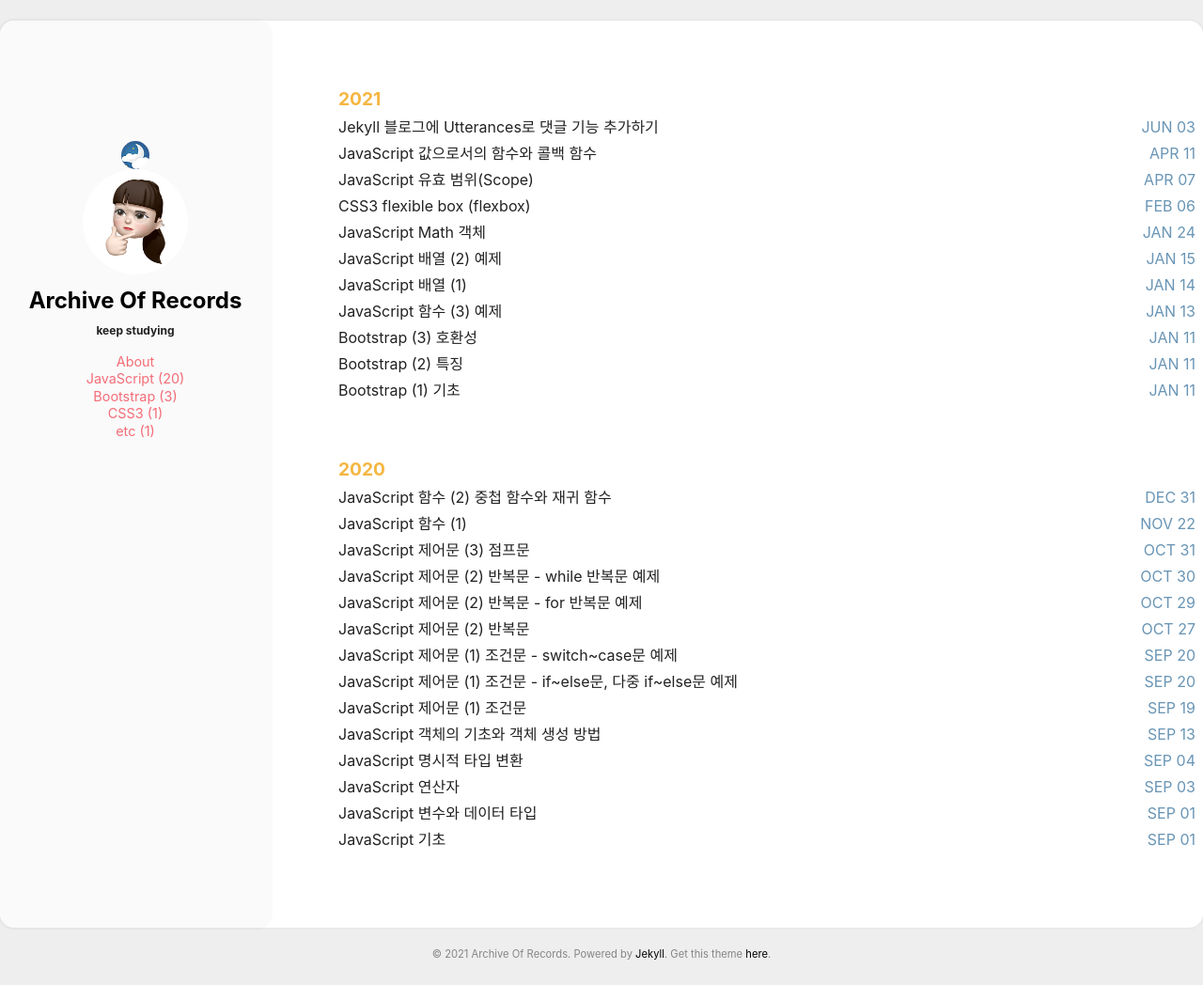
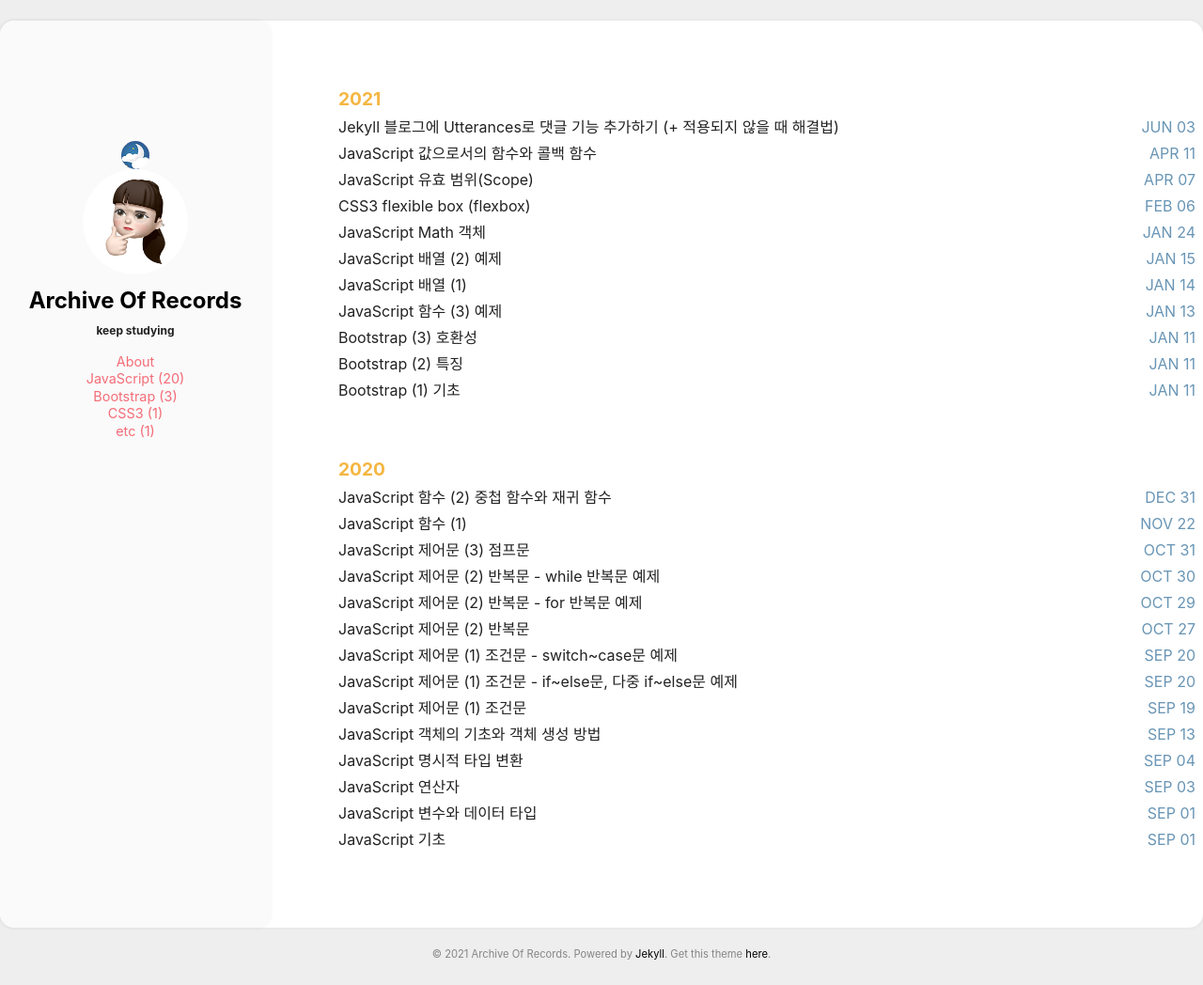
Before and after one commit to absolutelyfullycapable/absolutelyfullycapable.github.io, a Jekyll site: the page built from index.html, in a window 1280 px wide. Shown: the whole page at 94% size. Built offline with Jekyll 4.4.1, drawn with Linux system fonts in a browser that asks for light colours.

Commit message:
Update 2021-06-03-jekyll-utterances.md

```diff
--- a/_posts/2021-06-03-jekyll-utterances.md
+++ b/_posts/2021-06-03-jekyll-utterances.md
@@ -1,5 +1,5 @@
 ---
-title: "Jekyll 블로그에 Utterances로 댓글 기능 추가하기"
+title: "Jekyll 블로그에 Utterances로 댓글 기능 추가하기 (+ 적용되지 않을 때 해결법)"
 date: 2021-06-03
 categories: [etc]
 comments: true
@@ -8,9 +8,14 @@ comments: true
 ## 제가 Utterances를 사용한 이유는요..
 
 시작하기 앞서 저는 작년 9월부터 Jekyll 블로그를 사용하다가 `댓글 기능이 없어 타인과 글에 대해 소통하기 불편할 것 같다`의 이유로 올해 4월 다른 플랫폼으로 블로그를 이사한 적이 있습니다. (물론 다른 사람에게 보여 주거나 소통을 최우선으로 두고 작성한 글들이 아니라 스스로 공부한 내용을 정리한 형식이긴 하지만요..)<br>
+<br>
 이사한 블로그는 잘 구축되어 있는 플랫폼이라 여러 방면에서 운영하기 좋았지만 작년부터 남긴 기록이 아깝기도 했고, 결정적으로 `Jekyll 블로그도 댓글 기능을 추가할 수 있다`는 사실을 알고 '새로 시작하는 것도 좋지만 있던 블로그를 잘 관리해 보자' 생각이 들어 다시 돌아오게 되었습니다.<br>
-Jekyll 블로그에 댓글 기능을 추가할 수 있는 프로그램은 [Disqus](https://disqus.com/), [Utterances](https://github.com/apps/utterances), [Gitalks](https://github.com/gitalk/gitalk) 등등 여러 개가 있지만 그 중에서도 쉽게 설치할 수 있고, UI가 괜찮고, 댓글을 Repo Issue로 관리할 수 있는 **Utterances**을 사용했습니다. Utterances 사용 방법에 대한 글은 구글링만 해도 정말 많이 나오지만, 그래도 스스로 정리하면서 같은 문제로 댓글 기능 추가에 어려움을 느끼고 있는 분들에게 '이런 문제 때문일 수도 있어요!'라고 알려 주고 싶어 글을 작성합니다.<br>
-포스팅 내용에 대한 피드백은 언제나 환영입니다! 😎
+<br>
+Jekyll 블로그에 댓글 기능을 추가할 수 있는 프로그램은 [Disqus](https://disqus.com/), [Utterances](https://github.com/apps/utterances), [Gitalks](https://github.com/gitalk/gitalk) 등등 여러 개가 있지만 그 중에서도 쉽게 설치할 수 있고, UI가 괜찮고, 댓글을 Repo Issue로 관리할 수 있는 **Utterances**을 사용했습니다.<br>
+<br>
+Utterances 사용 방법에 대한 글은 구글링만 해도 정말 많이 나오지만, 그래도 스스로 정리하면서 같은 문제로 댓글 기능 추가에 어려움을 느끼고 있는 분들에게 '이런 문제 때문일 수도 있어요!'라고 알려 주고 싶어 글을 작성합니다.<br>
+<br>
+**포스팅 내용에 대한 피드백은 언제나 환영입니다! 😎**
 
 <br>
 <hr>
@@ -19,7 +24,13 @@ Jekyll 블로그에 댓글 기능을 추가할 수 있는 프로그램은 [Disqu
 ## 그래서 Utterances가 뭔가요?
 
 ![Utterances](https://blog.kakaocdn.net/dn/bLOjds/btq6q0NtwI4/F2HHNjbjnafchAVAjHbEC0/img.png)
-말 그대로 Github Issue를 기반으로 만든 댓글 위젯입니다. [Github issue search API](https://developer.github.com/v3/search/#search-issues)를 사용하여 `url`, `pathname`, 혹은 `title`를 기반한 페이지 관련 Issue를 찾아 Github Issue로 관리합니다.(댓글을 보는 것뿐만 아니라 작성, 삭제 등등 여러 기능들이 가능하더라고요? 😯 와우..)<br>
+
+<br>
+
+말 그대로 Github Issue를 기반으로 만든 댓글 위젯입니다.<br>
+<br>
+[Github issue search API](https://developer.github.com/v3/search/#search-issues)를 사용하여 `url`, `pathname`, 혹은 `title`를 기반한 페이지 관련 Issue를 찾아 Github Issue로 관리합니다.(댓글을 보는 것뿐만 아니라 작성, 삭제 등등 여러 기능들이 가능하더라고요? 😯 와우..)<br>
+<br>
 광고가 없는 오픈 소스라 Disqus 대체로 많이 사용하는 것 같습니다.<br>
 
 <br>
@@ -33,7 +44,9 @@ Jekyll 블로그에 댓글 기능을 추가할 수 있는 프로그램은 [Disqu
 ![댓글 관리용 신규 Repository](https://blog.kakaocdn.net/dn/C2O9I/btq6rn2KKXe/KA79o2hPKd2RD9k8Kfze9K/img.png)
 
 댓글을 관리하는 신규 Repository를 만듭니다. **(기존 블로그 Repo에서 한꺼번에 관리하고 싶다면 새로 만들지 않고 블로그 Repo를 연결해도 됩니다!)**<br>
+<br>
 보통 이름은 `blog-comments`나 `blog_comments`로 많이 만드시더라구요. 꼭 저렇게 해야 하는 건 아니니 각자 원하는 대로 작성해 주시면 될 것 같습니다.<br>
+<br>
 여기서 주의할 점은 ✨ 꼭 **Public**으로 만드셔야 합니다! ✨<br>
 
 <br>
@@ -49,7 +62,9 @@ Install 버튼을 누르면 요런 페이지가 뜨는데요.
 
 ![Install Utterances 2](https://blog.kakaocdn.net/dn/YaA7L/btq6mHVXfOj/SaJSwLQU3QjfdfqSt837q1/img.png)
 
-제 Github에 있는 모든 Repo에 적용하지 않을 거고, 댓글 관리용 Repo를 만들었기 때문에 **Only select repositories**를 선택하고 앞서 만든 댓글 관리용 Repo를 선택합니다. (댓글 관리용 Repo를 만들지 않았다면 Utterances와 연결할 Repo를 선택하면 됩니다!)<br>
+제 Github에 있는 모든 Repo에 적용하지 않을 거고, 댓글 관리용 Repo를 만들었기 때문에 **Only select repositories**를 선택하고 앞서 만든 댓글 관리용 Repo를 선택합니다.<br>
+댓글 관리용 Repo를 만들지 않았다면 Utterances와 연결할 Repo를 선택하면 됩니다!<br>
+<br>
 그 후 Install 버튼 다시 클릭!
 
 <br>
@@ -60,6 +75,7 @@ Install 버튼을 누르면 요런 페이지가 뜨는데요.
 ![Utterances 사이트](https://blog.kakaocdn.net/dn/cdnI2C/btq6n6VJD4z/gRovZi7Rbv6GzNwc1uXtak/img.png)
 
 해당 페이지에서는 Utterances에 대한 소개와 Repo 지정, Issue Mapping 방법, Issue label 및 Theme 옵션 설정, Utterances를 활성화해 줄 스크립트가 나옵니다.<br>
+<br>
 차근차근 완성해 볼까요?
 
 <br>
@@ -94,9 +110,10 @@ Theme 옵션은 여러 개가 있습니다. 이것 또한 각자 블로그에
 ![Utterances Script](https://blog.kakaocdn.net/dn/Qr3rw/btq6mBWdyHA/SM6ssTldW9Y3D4CtCPJU4k/img.png)
 
 그 후 설정에 맞게 완성된 script를 복사합니다.<br>
-저는 포스트에만 댓글을 설정해 줄 거기 때문에 복사한 script를 `_layouts/post.html`에 넣었습니다.<br>
+저는 포스트에만 댓글을 설정해 줄 거기 때문에 복사한 script를 `_layouts/post.html`에 넣었습니다. (댓글 기능이 필요한 페이지에 넣으면 될 것 같아요!)<br>
+<br>
 신나게 등록하고 Jekyll 블로그를 열어 댓글창이 생긴 걸 확인한 뒤, 테스트 댓글을 작성하려고 Sign with Github 버튼을 누르는 순간 이런 화면을 마주했습니다.
-
+<br>
 ![404 Error](https://blog.kakaocdn.net/dn/bEAz5V/btq6oDy0mwn/D6rcMuwHSfc9crijW1LHmk/img.png)
 
 왜.. 뭐가 문제인데.. 😥
@@ -108,15 +125,20 @@ Theme 옵션은 여러 개가 있습니다. 이것 또한 각자 블로그에
 
 <br>
 
-보통의 경우에 복사한 script를 넣은 뒤 정상적으로 작동해야 합니다.<br>
-그런데 저는 (단계들을 잘 밟으면서 온 것 같은데..) Github 연동 로그인이 되지 않아 애를 먹었습니다. 아무래도 비교적 쉽게 설치할 수 있어 저와 같은 문제를 겪고 있는 사람을 찾기 어렵더라구요. (물론 제 구글링 실력이 나빠서 못 발견했을 수도 있..)<br>
+보통의 경우에 복사한 script를 넣은 뒤 정상적으로 작동해야 합니다. 그런데 저는 (단계들을 잘 밟으면서 온 것 같은데..) Github 연동 로그인이 되지 않아 애를 먹었습니다.<br>
+<br>
+구글링을 해 봐도 비교적 쉽게 설치할 수 있는 거라 그런지 저와 같은 문제를 겪고 있는 사람을 찾기 어렵더라구요. (물론 제 구글링 실력이 나빠서 못 발견했을 수도 있..)<br>
+<br>
 그래서 제가 설치할 때 참고한 [HAHWUL 님 블로그 포스팅](https://www.hahwul.com/2020/08/08/jekyll-utterances/)에 문의 댓글을 우다다 달았는데요..
 
 ![HAHWUL 님 댓글 1](https://blog.kakaocdn.net/dn/IdSoO/btq6w60EfZB/KKKvlKVJ4beXFHLM0j34KK/img.png)
 ![HAHWUL 님 댓글 2](https://blog.kakaocdn.net/dn/bnqmKS/btq6qRElilW/hgx3XAzWCu95DB44mQenx0/img.png)
 
 세상에 🤭!!!!!<br>
-이 Issue 때문에 404 Error 페이지가 뜨는 것 같다고 [링크](https://github.com/utterance/utterances/issues/443#issuecomment-774536781)와 함께 해결 방법을 알려 주셨습니다.. 🤭 (너무 친절하고 자세하게 설명해 주셔서 감동받았던.. 이 포스팅을 통해 다시 감사의 인사를 드립니다. (--)(__) ♡)<br>
+<br>
+이 Issue 때문에 404 Error 페이지가 뜨는 것 같다고 [링크](https://github.com/utterance/utterances/issues/443#issuecomment-774536781)와 함께 해결 방법을 알려 주셨습니다.. 🤭<br>
+(너무 친절하고 자세하게 설명해 주셔서 감동받았던.. 이 포스팅을 통해 다시 감사의 인사를 드립니다. (--)(__) ♡)<br>
+<br>
 생각보다 해결하기 어려운 문제는 아니라 안심하며 바로 수정에 들어갔습니다.<br>
 
 <br>
@@ -124,7 +146,9 @@ Theme 옵션은 여러 개가 있습니다. 이것 또한 각자 블로그에
 ![404 Error](https://blog.kakaocdn.net/dn/ZCjNM/btq6rvmc4ce/hkke2aDElKaD838gjdxF70/img.png)
 
 왜.. 뭐가 문제인데.. 😥 22<br>
-그런데 분명 파일명을 전부 소문자 영어로 바꾸었는데도 작동이 되지 않았습니다. 하지만 이제는 어떤 부분이 잘못되면 문제가 발생하는지 알았으니 그 부분을 다시 보기로 했습니다.
+<br>
+그런데 분명 파일명을 전부 소문자 영어로 바꾸었는데도 작동이 되지 않았습니다.<br>
+하지만 이제는 어떤 부분이 잘못되면 문제가 발생하는지 알았으니 그 부분을 다시 보기로 했습니다.
 
 <br>
 
@@ -137,6 +161,7 @@ Theme 옵션은 여러 개가 있습니다. 이것 또한 각자 블로그에
 ![_config.yml에서 발견한 오류](https://blog.kakaocdn.net/dn/cpT4Gx/btq6n6anIxL/N4QgTFOFjesXgdgBwr1lZK/img.png)
 
 범인을 드디어 찾았군요. 😎 기본적으로 설정한 url 때문이었습니다.<br>
+<br>
 저처럼 파일명까지 제대로 지정해서 저장했는데 없는 페이지라고 뜨는 분은 `_config.yml`에서 **작성한 url과 실제 페이지의 url이 일치하는지 잘 확인**해 보시면 좋을 것 같습니다.<br>
 (사실 저 부분은 제가 직접 작성한 건데 작년 9월 블로그를 개설하던 저는 왜 마지막에 /test를 입력했을까요? 아직도 의문..)
 
@@ -145,6 +170,7 @@ Theme 옵션은 여러 개가 있습니다. 이것 또한 각자 블로그에
 ![잘 작동하는 Utterances](https://blog.kakaocdn.net/dn/bfnSfq/btq6q1r5Ixg/Rz2hY2HjL5kQkRjBkei4lk/img.png)
 
 문제를 해결하니 잘 작동합니다. 해당 댓글은 댓글 관리용으로 만든 Repo에서도 확인이 가능했습니다.<br>
+<br>
 
 ![Repo의 Issue 카테고리에서 확인 및 관리 가능한 댓글](https://blog.kakaocdn.net/dn/vxbET/btq6q1MqpNO/IsurkwwZfUxZWdahgFyZpk/img.png)
 
@@ -159,7 +185,7 @@ Theme 옵션은 여러 개가 있습니다. 이것 또한 각자 블로그에
 
 ![첫 적용 이후](https://blog.kakaocdn.net/dn/ckTNeA/btq6skGbdFE/SD4fkKuMTTTFqwtUlf9LYK/img.png)
 
-Utterances의 기본 최대 가로 사이즈가 760px이라 옆 여백이 참 많이 남아 허전해 보였던 겁니다. 😓
+Utterances의 기본 최대 가로 사이즈가 760px이라 옆 여백이 참 많이 남아 허전해 보였던 겁니다. 😓<br>
 '뭔가 포스팅 가로 부분을 꽉 채우고 싶은데..'라는 생각이 들었을 때 Utterances 페이지에서 본 문구가 떠올랐습니다.
 
 <br>
@@ -186,8 +212,12 @@ Utterances의 기본 최대 가로 사이즈가 760px이라 옆 여백이 참
 
 ## 마치며
 
-다른 사람들과의 교류가 있는 블로그가 아니라 댓글 기능이 있으면 좋겠다 싶다가도 쓸 일이 없을 것 같아 기능 추가를 망설였는데요. 하지만 먼 미래에는 어떻게 될지 모르기도 하고, 타 플랫폼에서 썼던 글을 옮기면서 내용을 다시 보는데 '포스팅 내용에 대한 피드백은 언제나 환영입니다! 😎'라는 문구가 있더라고요.<br>
-그냥 문구를 삭제할 수도 있지만 시도해 보기도 전에 포기하고 싶지 않기도 하고, 기능을 추가해 더 다채로운(ㅋㅋ) 블로그가 됐으면 해서 도전해 봤습니다. 생각보다 정말정말 쉬우니 혹시 이 글을 보신 분들 중 시도해 보지 않은 분이 있다면 꼭 해 보세요!<br>
+다른 사람들과의 교류가 있는 블로그가 아니라 댓글 기능이 있으면 좋겠다 싶다가도 쓸 일이 없을 것 같아 기능 추가를 망설였는데요.<br>
+하지만 먼 미래에는 어떻게 될지 모르기도 하고, 타 플랫폼에서 썼던 글을 옮기면서 내용을 다시 보는데 '포스팅 내용에 대한 피드백은 언제나 환영입니다! 😎'라는 문구가 있더라고요.<br>
+<br>
+그냥 문구를 삭제할 수도 있지만 시도해 보기도 전에 포기하고 싶지 않기도 하고, 기능을 추가해 더 다채로운(ㅋㅋ) 블로그가 됐으면 해서 도전해 봤습니다.<br>
+생각보다 정말정말 쉬우니 혹시 이 글을 보신 분들 중 시도해 보지 않은 분이 있다면 꼭 해 보세요!<br>
+<br>
 그럼 글 끝까지 읽어 주셔서 감사하고, 해당 포스팅에 대한 질문이 있다면 댓글 남겨 주세요. ✏
 
 <br>
```
